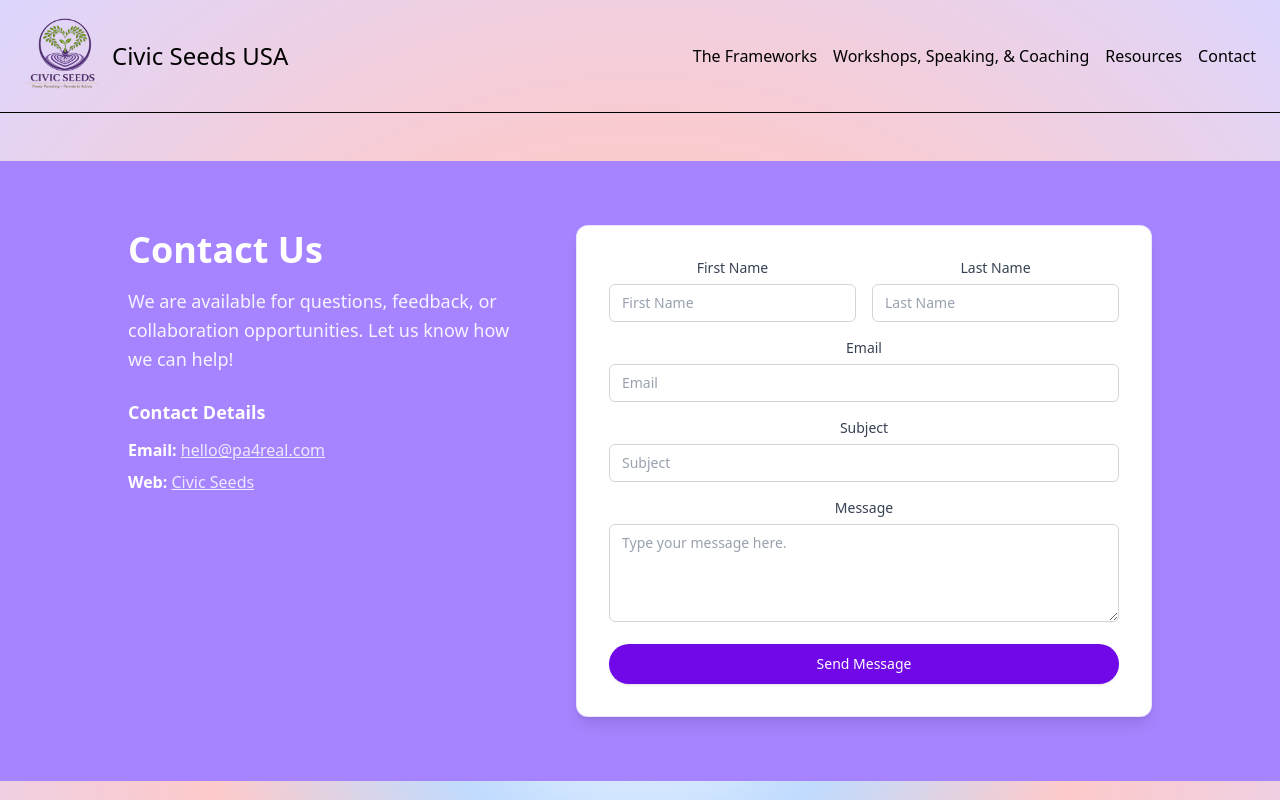
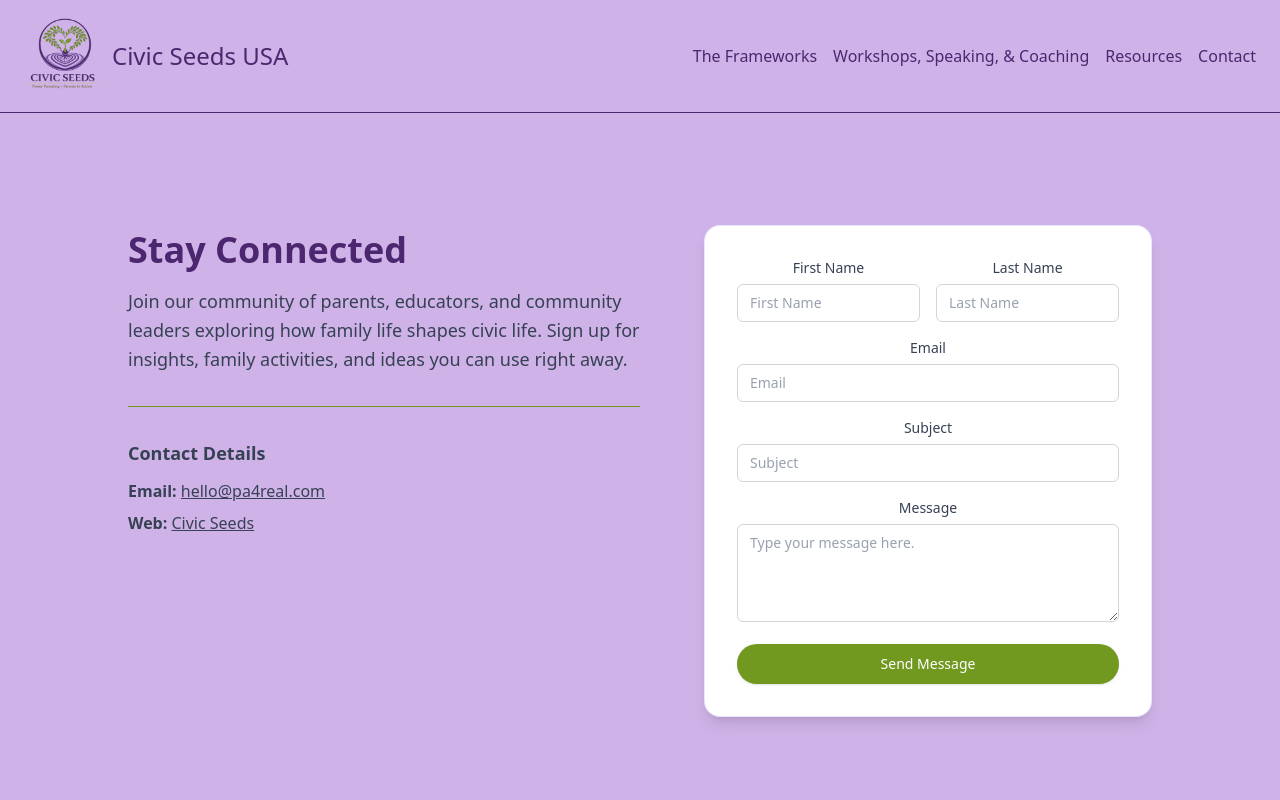
Before and after one commit to bdubbs11/Civic-Seeds-USA, a React (Vite) app: page /contact in a window 1280 px wide. Shown: the top 800 px of the page. Built offline with nearby package versions, Linux system fonts and the light colour scheme.

Commit message:
home page updates

```diff
--- a/index.html
+++ b/index.html
@@ -6,8 +6,8 @@
     <meta name="viewport" content="width=device-width, initial-scale=1.0" />
     <title>Civic Seeds USA</title>
   </head>
-  <body class="min-h-screen text-center bg-[radial-gradient(ellipse_at_center,#fff_0%,#bfdbfe_25%,#fecaca_50%,#ddd6fe_100%)]" >
-    <!-- change this to just purple and green? -->
+  <!-- style="background-image: url('/background.png'); background-size: cover; background-repeat: no-repeat; background-position: center; background-attachment: fixed;" -->
+  <body class="min-h-screen text-center bg-lightpurple" >
     <div id="root"></div>
     <script type="module" src="/src/main.jsx"></script>
   </body>
--- a/src/App.jsx
+++ b/src/App.jsx
@@ -2,12 +2,13 @@ import { BrowserRouter, Routes, Route } from 'react-router-dom';
 import './assets/tailwindcss.css';
 import Layout from './components/Layout';
 import ScrollToTop from './components/ScrollToTop';
-import Home from './views/home';
+import Home from './views/Home';
 import Contact from './views/Contact';
 import PowerParentingStrategy from './views/Power_parenting_strat';
 import ScheduleServices from './views/Schedule_services';
 import Shops from './views/Shops';
 import ParentingTools from './views/Parenting_tools';
+import Frameworks from './views/Frameworks';
 function App() {
 
   return (
@@ -17,8 +18,9 @@ function App() {
         <Route element={<Layout />}>
           <Route path="/" element={<Home />} />
           <Route path="/power-parenting" element={<PowerParentingStrategy />} />
-          {/* removes poewer parenting strategies to power parenting */}
+          {/* removes power parenting strategies to power parenting */}
           <Route path="/parents-in-action" />
+          <Route path="/frameworks" element={<Frameworks />} />
           <Route path="/schedule-services" element={<ScheduleServices />} />
           <Route path="/parenting-tools" element={<ParentingTools />} />
           <Route path="/shops" element={<Shops />} />
--- a/src/assets/tailwindcss.css
+++ b/src/assets/tailwindcss.css
@@ -1,6 +1,12 @@
 @import "tailwindcss";
 
 @theme {
+
+  --color-lightpurple: #CFB3E8;
+  --color-darkpurple: #4C2770;
+  --color-lightgreen: #BEF2C7;
+  --color-darkgreen: #71981F;
+
   @keyframes fade-slide {
     0% { opacity: 0; transform: translateY(8px); }
     20% { opacity: 1; transform: translateY(0); }
--- a/src/components/ContactSection.jsx
+++ b/src/components/ContactSection.jsx
@@ -1,67 +1,59 @@
 import React from 'react';
 
 /**
- * Full-width violet contact section: left column (title, description, contact details),
- * right column (form). Matches site violet band styling.
+ * Reusable Stay Connected + Contact Details + Form section.
+ * Left: plain text block (no card).
+ * Right: light green contact form card.
+ * Used on both Home and Contact pages.
  */
 export default function ContactSection({
-  title = 'Stay Connected',
-  description = 'Join our community of parents, educators, and community leaders exploring how family life shapes civic life. Sign up for insights, family activities, and ideas you can use right away.',
-  showContactDetails = false,
-  phone = '',
   email = 'hello@pa4real.com',
-  web = null,
+  web = { label: 'Civic Seeds', url: '#' },
 }) {
   return (
-    <div className="w-full bg-violet-400 text-white py-16 px-6 md:px-8 mt-12">
-      <div className="max-w-5xl mx-auto">
-        <div className="flex flex-col gap-10 lg:flex-row lg:gap-16 lg:items-start">
-          {/* Left: title, description, optional contact details */}
-          <div className="flex flex-col gap-6 text-center lg:text-left max-w-md lg:max-w-sm">
-            <div>
+    <div className="w-full py-16 px-6 md:px-8 mt-12">
+      <div className="max-w-5xl mx-auto flex flex-col gap-10 lg:flex-row lg:gap-16 lg:items-start">
+        {/* Left: plain Stay Connected text + contact details */}
+        <div className="w-full lg:w-1/2 text-center lg:text-left">
           <h2 className="text-2xl md:text-4xl font-bold leading-snug">
-                {title}
+            Stay Connected
           </h2>
-              <p className="mt-3 text-base md:text-lg leading-relaxed text-violet-50">
-                {description}
+          <p className="mt-3 text-base md:text-lg leading-relaxed text-gray-700">
+            Join our community of parents, educators, and community leaders exploring how family life
+            shapes civic life. Sign up for insights, family activities, and ideas you can use right away.
           </p>
-            </div>
-            {showContactDetails && (phone || email || web) && (
-              <div className="lg:mx-0">
-                <h3 className="text-lg font-semibold text-white mb-3">
+
+          <hr className="my-8 border-darkgreen" />
+
+          <h3 className="text-lg font-semibold mb-3 text-gray-700">
             Contact Details
           </h3>
-                <ul className="space-y-2 text-violet-50 text-sm md:text-base list-none">
-                  {phone && (
+          <ul className="space-y-2 text-sm md:text-base list-none">
             <li>
-                      <span className="font-semibold text-white">Phone: </span>
-                      {phone}
-                    </li>
-                  )}
-                  {email && (
-                    <li>
-                      <span className="font-semibold text-white">Email: </span>
-                      <a href={`mailto:${email}`} className="text-violet-100 underline hover:text-white">
+              <span className="font-semibold text-gray-700">Email: </span>
+              <a href={`mailto:${email}`} className="underline text-gray-700">
                 {email}
               </a>
             </li>
-                  )}
             {web && web.url && (
               <li>
-                      <span className="font-semibold text-white">Web: </span>
-                      <a href={web.url} target="_blank" rel="noopener noreferrer" className="text-violet-100 underline hover:text-white">
-                        {web.label || web.url}
+                <span className="font-semibold text-gray-700">Web: </span>
+                <a
+                  href={web.url}
+                  target="_blank"
+                  rel="noopener noreferrer"
+                  className="underline text-gray-700"
+                >
+                  {web.label || 'Civic Seeds'}
                 </a>
               </li>
             )}
           </ul>
         </div>
-            )}
-          </div>
 
-          {/* Right: form */}
+        {/* Right: form card */}
         <div className="flex-1 w-full max-w-xl mx-auto lg:mx-0">
-            <form className="rounded-xl border border-violet-200/60 bg-white p-6 md:p-8 shadow-lg space-y-4">
+          <form className="rounded-2xl border border-violet-200/60 bg-white p-6 md:p-8 shadow-lg space-y-4">
             <div className="grid grid-cols-1 sm:grid-cols-2 gap-4">
               <div className="space-y-1.5">
                 <label htmlFor="contact-firstname" className="block text-sm font-medium text-gray-700">
@@ -121,7 +113,7 @@ export default function ContactSection({
             </div>
             <button
               type="submit"
-                className="w-full rounded-full bg-violet-700 text-white px-6 py-2.5 text-sm font-medium shadow-sm transition-colors hover:bg-violet-800 focus:outline-none focus:ring-2 focus:ring-violet-500 focus:ring-offset-2"
+              className="w-full rounded-full bg-darkgreen text-white px-6 py-2.5 text-sm font-medium shadow-sm transition-colors hover:bg-darkgreen/80 focus:outline-none focus:ring-2 focus:ring-violet-500 focus:ring-offset-2"
             >
               Send Message
             </button>
@@ -129,6 +121,5 @@ export default function ContactSection({
         </div>
       </div>
     </div>
-    </div>
   );
 }
--- a/src/components/Layout.jsx
+++ b/src/components/Layout.jsx
@@ -1,45 +1,21 @@
 import React from 'react';
-import {Outlet, Link, useLocation, useNavigate} from 'react-router-dom';
+import {Outlet, Link} from 'react-router-dom';
 import Footer from './Footer';
 
 function Layout() {
-  const location = useLocation();
-  const navigate = useNavigate();
-
-  const handleCivicSeedsClick = (e) => {
-    e.preventDefault();
-    if (location.pathname === '/') {
-      // Already on home page, just scroll
-      const civicSeedsSection = document.getElementById('civic-seeds');
-      if (civicSeedsSection) {
-        civicSeedsSection.scrollIntoView({ behavior: 'smooth' });
-      }
-    } else {
-      // Navigate to home with hash
-      navigate('/#civic-seeds');
-      // Scroll after navigation completes
-      setTimeout(() => {
-        const civicSeedsSection = document.getElementById('civic-seeds');
-        if (civicSeedsSection) {
-          civicSeedsSection.scrollIntoView({ behavior: 'smooth' });
-        }
-      }, 100);
-    }
-  };
-
   return (
-    <div className="flex flex-col text-black">
+    <div className="flex flex-col text-darkpurple">
       <nav className="flex flex-row justify-between items-center p-2 md:p-4 px-3 md:px-6 my-auto w-screen border-b border-black-200">
-        <Link className=" text-xl md:text-2xl hover:text-violet-700 ease-in-out duration-300 flex flex-row items-center gap-2" to="/"> <img src="/civic_seeds_logo.png" alt="Civic Seeds USA Logo" className="w-20 h-20"/> Civic Seeds USA</Link>
+        <Link className=" text-xl md:text-2xl hover:text-accent-secondary ease-in-out duration-300 flex flex-row items-center gap-2" to="/"> <img src="/civic_seeds_logo.png" alt="Civic Seeds USA Logo" className="w-20 h-20"/> Civic Seeds USA</Link>
         {/* this is too long i will need a drop down menu or something for this to be more realistic */}
-        <div className="flex flex-row gap-1 md:gap-4 text-xs md:text-base">
-          <Link href="/#civic-seeds" onClick={handleCivicSeedsClick} className="hover:text-violet-700 ease-in-out duration-300 cursor-pointer">The Frameworks</Link>
-          <Link className="hover:text-violet-700 ease-in-out duration-300" to="/power-parenting">Workshops, Speaking, & Coaching</Link>
-          <Link className="hover:text-violet-700 ease-in-out duration-300" to="/parenting-tools">Resources</Link>
-          {/* <Link className="hover:text-violet-700 ease-in-out duration-300" to="/schedule-services">Schedule Services</Link> */}
-          {/* <Link className="hover:text-violet-700 ease-in-out duration-300" to="/parenting-tools">Parenting Tools and Resources</Link> */}
-          {/* <Link className="hover:text-violet-700 ease-in-out duration-300" to="/shops">Shops</Link> */}
-          <Link className="hover:text-violet-700 ease-in-out duration-300" to="/contact">Contact</Link>
+        <div className="flex flex-row gap-1 md:gap-4 text-xs md:text-base text-darkpurple">
+          <Link className="hover:text-accent-secondary ease-in-out duration-300 cursor-pointer" to="/frameworks">The Frameworks</Link>
+          <Link className="hover:text-accent-secondary ease-in-out duration-300" to="/schedule-services">Workshops, Speaking, & Coaching</Link>
+          <Link className="hover:text-accent-secondary ease-in-out duration-300" to="/parenting-tools">Resources</Link>
+          {/* <Link className="hover:text-accent-secondary ease-in-out duration-300" to="/schedule-services">Schedule Services</Link> */}
+          {/* <Link className="hover:text-accent-secondary ease-in-out duration-300" to="/parenting-tools">Parenting Tools and Resources</Link> */}
+          {/* <Link className="hover:text-accent-secondary ease-in-out duration-300" to="/shops">Shops</Link> */}
+          <Link className="hover:text-accent-secondary ease-in-out duration-300" to="/contact">Contact</Link>
         </div>
       </nav>
 
--- a/src/components/LinkCard.jsx
+++ b/src/components/LinkCard.jsx
@@ -29,7 +29,7 @@ const cardVariants = {
  */
 function LinkCard({ title, description, to, href, imageUrl, className = '' }) {
   const baseClass =
-    'group relative flex min-h-80 w-full max-w-sm flex-col justify-between overflow-hidden rounded-2xl border  p-6 text-left shadow-lg transition-colors hover:border-violet-200 hover:bg-slate-50 focus-visible:outline-none focus-visible:ring-2 focus-visible:ring-violet-500 focus-visible:ring-offset-2 ' +
+    'group relative flex min-h-80 w-full max-w-sm flex-col justify-between overflow-hidden rounded-2xl border p-6 text-left shadow-lg transition-colors bg-lightgreen  focus-visible:outline-none focus-visible:ring-2 focus-visible:ring-violet-500 focus-visible:ring-offset-2 ' +
     className;
 
   const content = (
--- a/src/views/Contact.jsx
+++ b/src/views/Contact.jsx
@@ -5,8 +5,7 @@ function Contact() {
   return (
     <div className="w-full min-h-screen">
       <ContactSection
-        title="Contact Us"
-        description="We are available for questions, feedback, or collaboration opportunities. Let us know how we can help!"
+        // Reuse the same Stay Connected heading and copy as the Home page
         showContactDetails
         email="hello@pa4real.com"
         web={{ label: 'Civic Seeds', url: '#' }}
```
Also changed, not shown: src/views/Frameworks.jsx (added, +26 -0 lines), src/views/Home.jsx (+46 -38 lines), public/background.png (added). Lines whose indentation alone changed are shown as unchanged.
